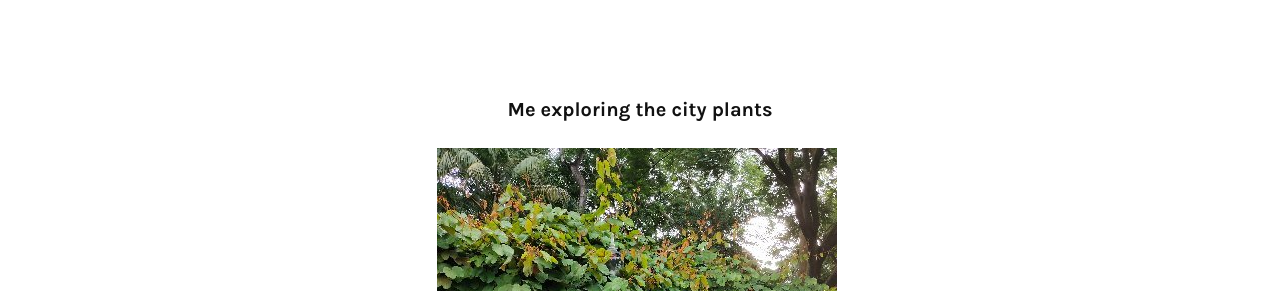
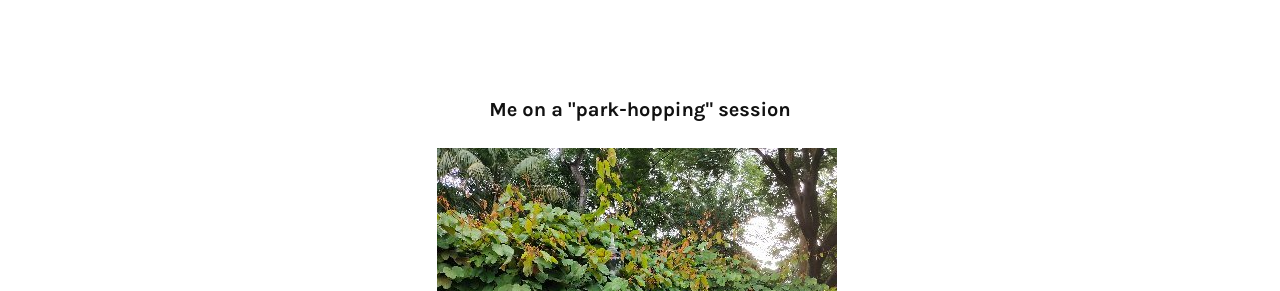
Before and after one commit to charrlotteadelina/charrlotteadelina.github.io, a Jekyll site: the page built from _pages/about.md, in a window 1280 px wide. Shown: the part 493-784 px from the top of the page. Built offline with Jekyll 4.4.1, drawn with Linux system fonts in a browser that asks for light colours.

Commit message:
Update about.html

```diff
--- a/_layouts/about.html
+++ b/_layouts/about.html
@@ -23,7 +23,7 @@
         {{ content }}
       </div>
 
-      <h4 class="photo">Me exploring the city plants</h4>
+      <h4 class="photo">Me on a "park-hopping" session</h4>
       <section class="works works--index">
         <div class="page__pic">
           <img src="/assets/uploads/adelinaProfile.jpeg" sizes="(min-width:200px) 10vw, 20vw" alt="Me">
```
